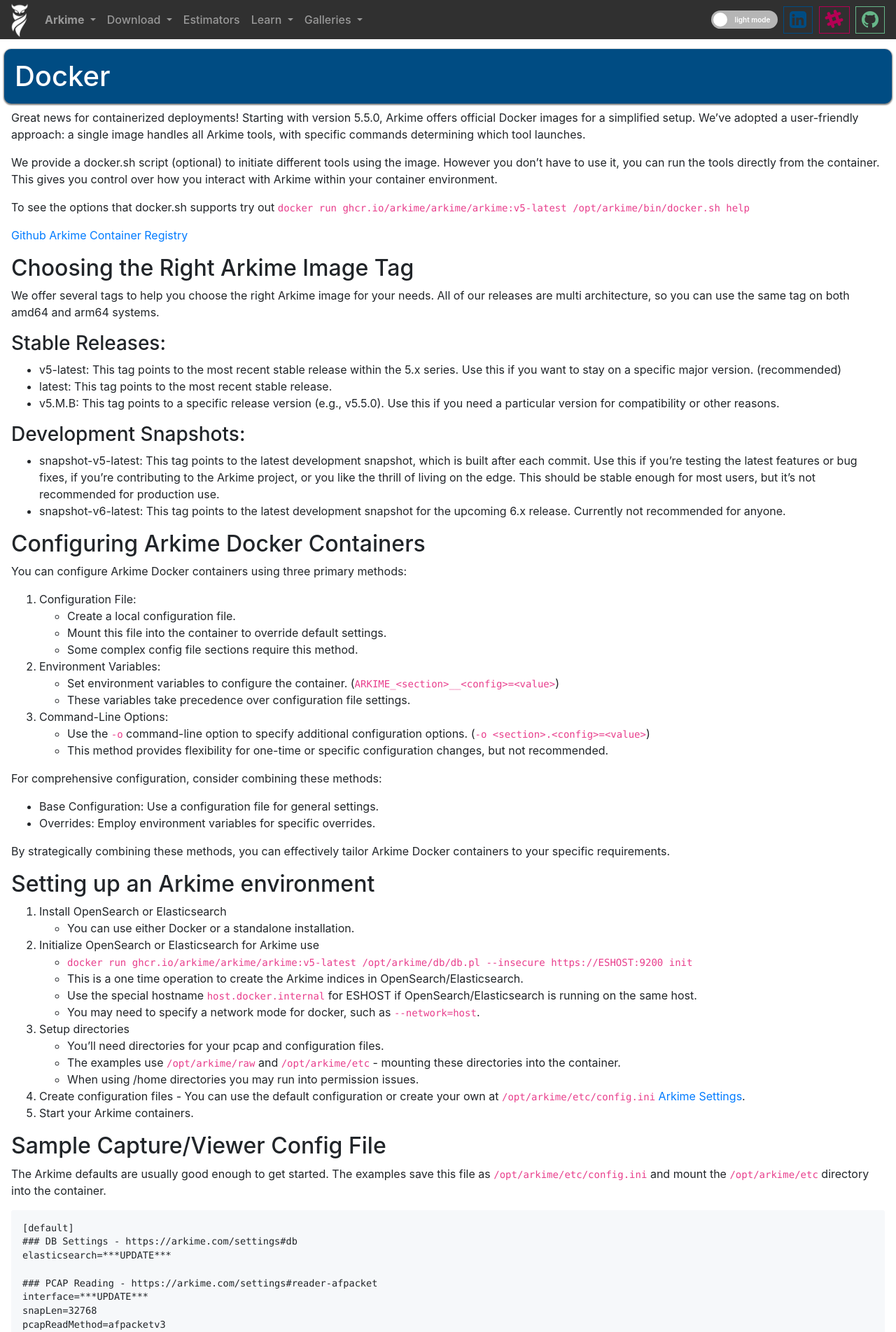
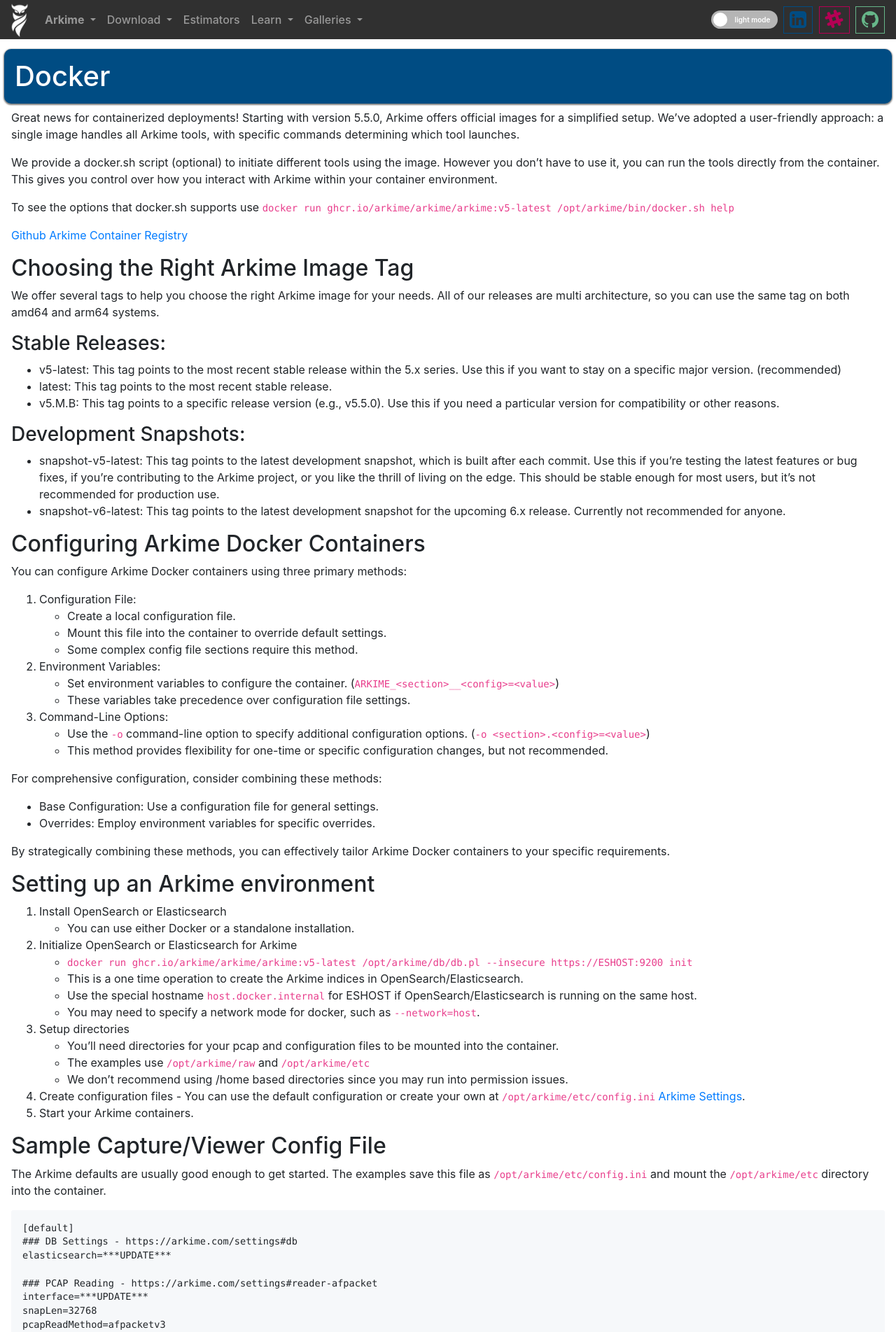
Before and after one commit to arkime/arkimeweb, a Jekyll site: the page built from _wiki/docker.md, in a window 1280 px wide. Shown: the top 1903 px of the page at 70% size. Built offline with Jekyll 4.4.1, drawn with Linux system fonts in a browser that asks for light colours.

Commit message:
minor updates

```diff
--- a/_wiki/docker.md
+++ b/_wiki/docker.md
@@ -11,14 +11,14 @@
 {: .section-header.mt-1 }
 
 Great news for containerized deployments!
-Starting with version 5.5.0, Arkime offers official Docker images for a simplified setup.
+Starting with version 5.5.0, Arkime offers official images for a simplified setup.
 We've adopted a user-friendly approach: a single image handles all Arkime tools, with specific commands determining which tool launches.
 
 We provide a docker.sh script (optional) to initiate different tools using the image.
 However you don't have to use it, you can run the tools directly from the container.
 This gives you control over how you interact with Arkime within your container environment.
 
-To see the options that docker.sh supports try out `docker run ghcr.io/arkime/arkime/arkime:v5-latest /opt/arkime/bin/docker.sh help`
+To see the options that docker.sh supports use `docker run ghcr.io/arkime/arkime/arkime:v5-latest /opt/arkime/bin/docker.sh help`
 
 [Github Arkime Container Registry](https://github.com/arkime/arkime/pkgs/container/arkime%2Farkime)
 
@@ -66,15 +66,15 @@
 
 1. Install OpenSearch or Elasticsearch
 * You can use either Docker or a standalone installation.
-2. Initialize OpenSearch or Elasticsearch for Arkime use
+2. Initialize OpenSearch or Elasticsearch for Arkime
 * `docker run ghcr.io/arkime/arkime/arkime:v5-latest /opt/arkime/db/db.pl --insecure https://ESHOST:9200 init`
 * This is a one time operation to create the Arkime indices in OpenSearch/Elasticsearch.
 * Use the special hostname `host.docker.internal` for ESHOST if OpenSearch/Elasticsearch is running on the same host.
 * You may need to specify a network mode for docker, such as `--network=host`.
 3. Setup directories
-* You'll need directories for your pcap and configuration files.
-* The examples use `/opt/arkime/raw` and `/opt/arkime/etc` - mounting these directories into the container.
-* When using /home directories you may run into permission issues.
+* You'll need directories for your pcap and configuration files to be mounted into the container.
+* The examples use `/opt/arkime/raw` and `/opt/arkime/etc`
+* We don't recommend using /home based directories since you may run into permission issues.
 4. Create configuration files - You can use the default configuration or create your own at `/opt/arkime/etc/config.ini` [Arkime Settings](/settings).
 5. Start your Arkime containers.
 
```
